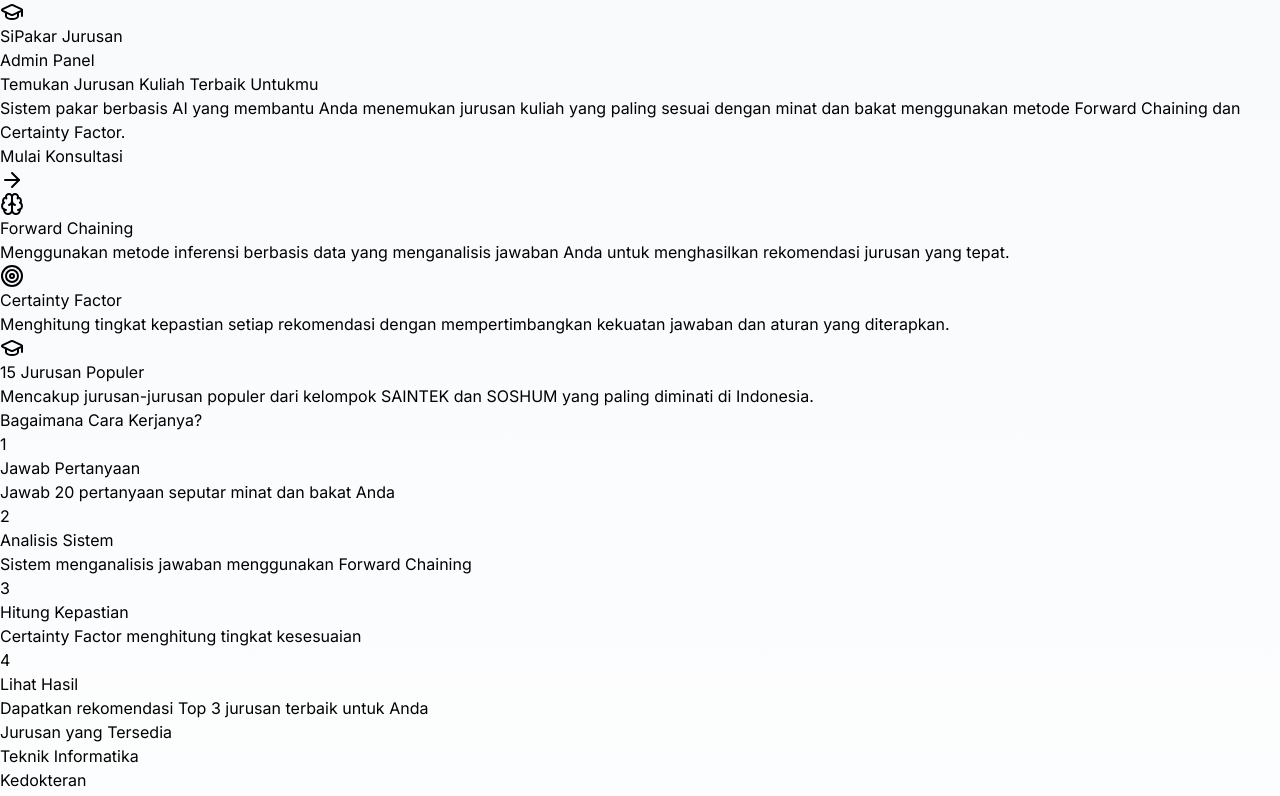
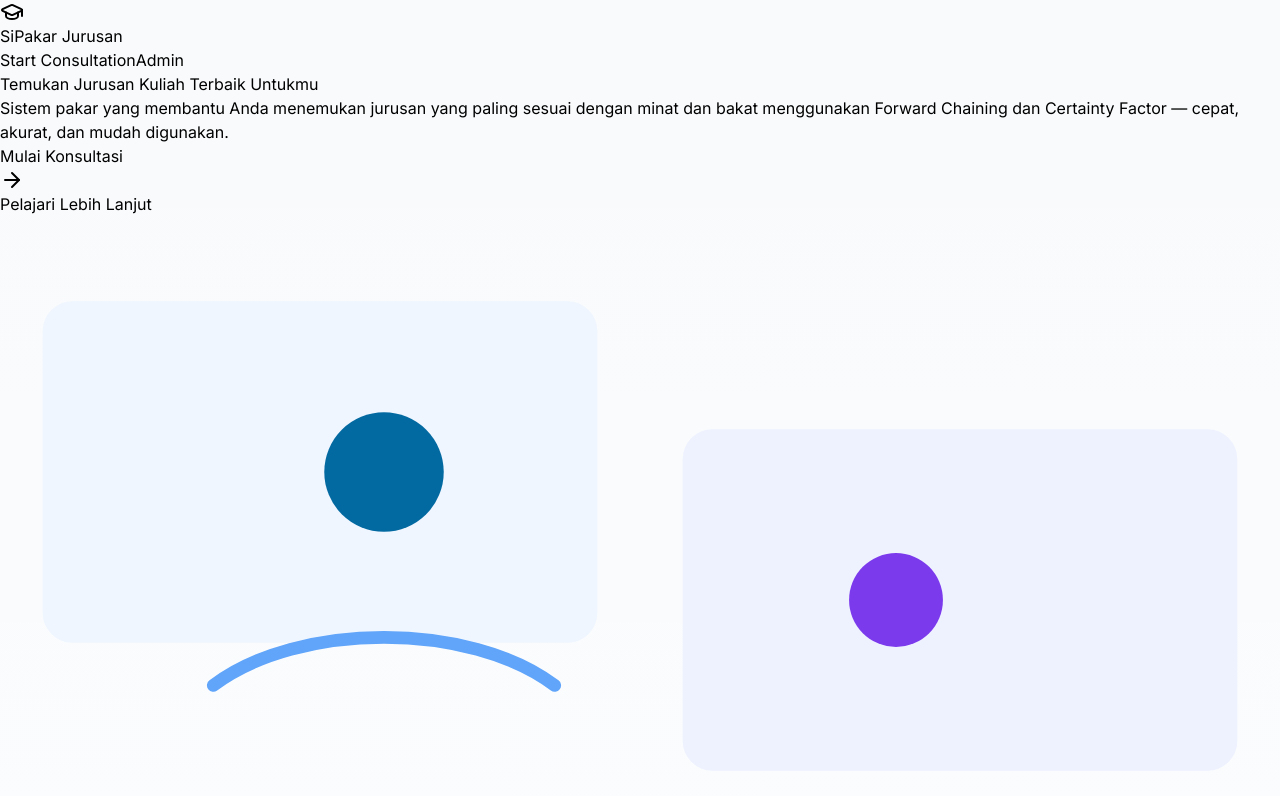
Before and after one commit to riskyakbar15/major-recommendation, a Next.js app in the folder frontend/: page / in a window 1280 px wide. Shown: the top 796 px of the page. Built offline with nearby package versions, Linux system fonts and the light colour scheme.

Commit message:
feat(ui): polish landing page header, hero, CTAs, and add transition utilities

```diff
--- a/frontend/app/globals.css
+++ b/frontend/app/globals.css
@@ -30,6 +30,17 @@ body {
   .progress-bar {
     width: var(--progress, 0%);
   }
+  /* Smooth transitions for interactive elements */
+  .transition-smooth {
+    transition: all 200ms cubic-bezier(0.2, 0.8, 0.2, 1);
+  }
+
+  /* Subtle card accent shadow */
+  .card-accent {
+    box-shadow:
+      0 10px 30px rgba(2, 6, 23, 0.05),
+      0 2px 6px rgba(2, 6, 23, 0.04);
+  }
 }
 
 /* Custom scrollbar */
--- a/frontend/app/page.tsx
+++ b/frontend/app/page.tsx
@@ -17,40 +17,96 @@ export default function Home() {
         <div className="max-w-7xl mx-auto px-4 sm:px-6 lg:px-8 py-4">
           <div className="flex items-center justify-between">
             <div className="flex items-center space-x-3">
-              <GraduationCap className="h-8 w-8 text-blue-600" />
-              <span className="text-xl font-bold text-gray-900">
+              <div className="flex items-center justify-center h-10 w-10 rounded-full bg-gradient-to-tr from-blue-600 to-indigo-600 text-white">
+                <GraduationCap className="h-5 w-5" />
+              </div>
+              <span className="text-xl font-semibold text-gray-900 tracking-tight">
                 SiPakar Jurusan
               </span>
             </div>
+            <div className="flex items-center space-x-4">
+              <Link
+                href="/konsultasi"
+                className="text-sm text-blue-600 font-medium hover:underline"
+              >
+                Start Consultation
+              </Link>
               <Link
                 href="/admin/login"
-              className="text-sm text-gray-600 hover:text-blue-600 transition-colors"
+                className="text-sm px-3 py-2 bg-blue-50 text-blue-600 rounded-lg hover:bg-blue-100 transition-colors"
               >
-              Admin Panel
+                Admin
               </Link>
+            </div>
           </div>
         </div>
       </header>
 
       {/* Hero Section */}
       <main className="max-w-7xl mx-auto px-4 sm:px-6 lg:px-8 py-16">
-        <div className="text-center mb-16">
-          <h1 className="text-4xl md:text-5xl font-bold text-gray-900 mb-6">
+        <div className="grid md:grid-cols-2 gap-12 items-center mb-16">
+          <div>
+            <h1 className="text-4xl md:text-5xl font-extrabold text-gray-900 leading-tight mb-4">
               Temukan Jurusan Kuliah
               <span className="text-blue-600"> Terbaik Untukmu</span>
             </h1>
-          <p className="text-xl text-gray-600 max-w-3xl mx-auto mb-8">
-            Sistem pakar berbasis AI yang membantu Anda menemukan jurusan kuliah
-            yang paling sesuai dengan minat dan bakat menggunakan metode Forward
-            Chaining dan Certainty Factor.
+            <p className="text-lg text-gray-600 max-w-2xl mb-6">
+              Sistem pakar yang membantu Anda menemukan jurusan yang paling
+              sesuai dengan minat dan bakat menggunakan Forward Chaining dan
+              Certainty Factor — cepat, akurat, dan mudah digunakan.
             </p>
+
+            <div className="flex items-center gap-4">
               <Link
                 href="/konsultasi"
-            className="inline-flex items-center px-8 py-4 bg-blue-600 text-white text-lg font-semibold rounded-xl hover:bg-blue-700 transition-colors shadow-lg hover:shadow-xl"
+                className="inline-flex items-center px-6 py-3 bg-blue-600 text-white text-lg font-semibold rounded-xl hover:bg-blue-700 transition transform hover:-translate-y-0.5 shadow-lg"
               >
                 Mulai Konsultasi
                 <ArrowRight className="ml-2 h-5 w-5" />
               </Link>
+
+              <Link
+                href="#how"
+                className="inline-flex items-center px-5 py-3 bg-white text-gray-800 border border-gray-200 rounded-xl hover:shadow-md transition"
+              >
+                Pelajari Lebih Lanjut
+              </Link>
+            </div>
+          </div>
+
+          <div className="flex items-center justify-center">
+            <svg
+              viewBox="0 0 600 400"
+              className="w-full max-w-md"
+              fill="none"
+              xmlns="http://www.w3.org/2000/svg"
+            >
+              <rect
+                x="20"
+                y="40"
+                width="260"
+                height="160"
+                rx="14"
+                fill="#EFF6FF"
+              />
+              <rect
+                x="320"
+                y="100"
+                width="260"
+                height="160"
+                rx="14"
+                fill="#EEF2FF"
+              />
+              <circle cx="180" cy="120" r="28" fill="#0369A1" />
+              <circle cx="420" cy="180" r="22" fill="#7C3AED" />
+              <path
+                d="M100 220c40-30 120-30 160 0"
+                stroke="#60A5FA"
+                strokeWidth="6"
+                strokeLinecap="round"
+              />
+            </svg>
+          </div>
         </div>
 
         {/* Features */}
```
Lines whose indentation alone changed are shown as unchanged.
